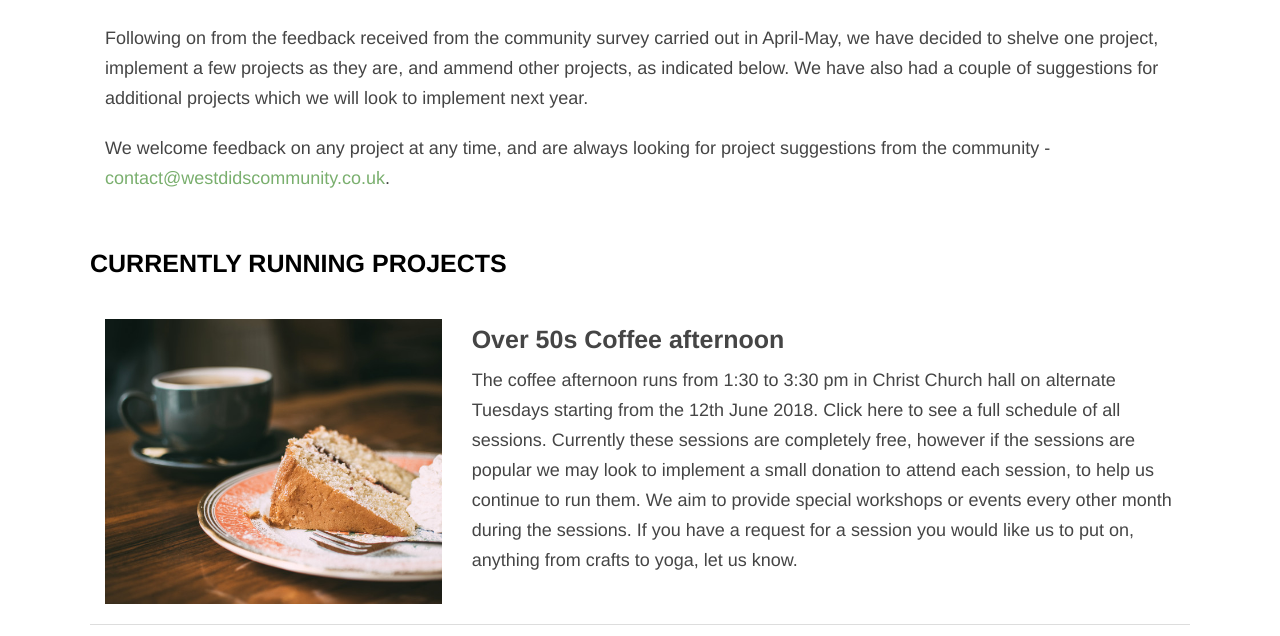
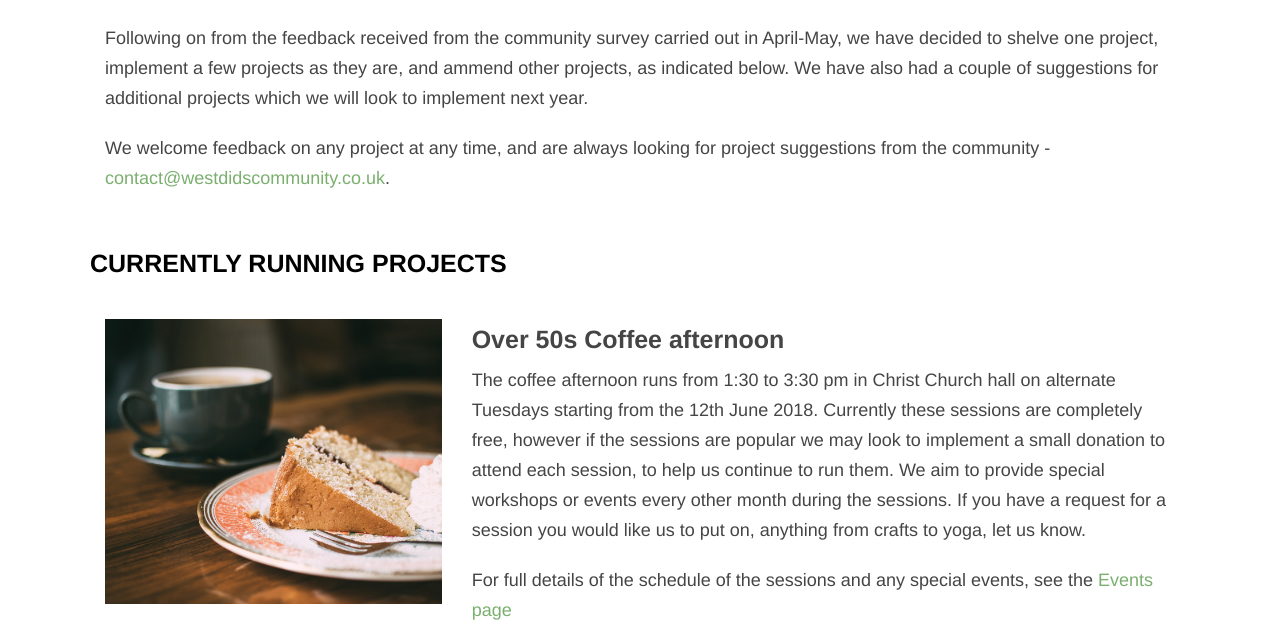
Before and after one commit to waveform80/west-dids-community, a plain HTML site: page community.html in a window 1280 px wide. Shown: the part 316-952 px from the top of the page. Drawn offline with Linux system fonts and the light colour scheme; a web font is replaced by a local one.

Commit message:
Minor bug fixes

```diff
--- a/community.html
+++ b/community.html
@@ -60,14 +60,14 @@
         <div class="small-12 medium-8 columns">
           <h5>Over 50s Coffee afternoon</h5>
           <p>The coffee afternoon runs from 1:30 to 3:30 pm in Christ Church
-          hall on alternate Tuesdays starting from the 12th June 2018. Click
-          here to see a full schedule of all sessions. Currently these sessions
+          hall on alternate Tuesdays starting from the 12th June 2018. Currently these sessions
           are completely free, however if the sessions are popular we may look
           to implement a small donation to attend each session, to help us
           continue to run them. We aim to provide special workshops or events
           every other month during the sessions. If you have a request for a
           session you would like us to put on, anything from crafts to yoga, let
           us know.</p>
+          <p>For full details of the schedule of the sessions and any special events, see the <a href="events.html">Events page</a></p>
         </div>
         <hr>
       </div>
```
Also changed, not shown: events.html (+2 -2 lines).
